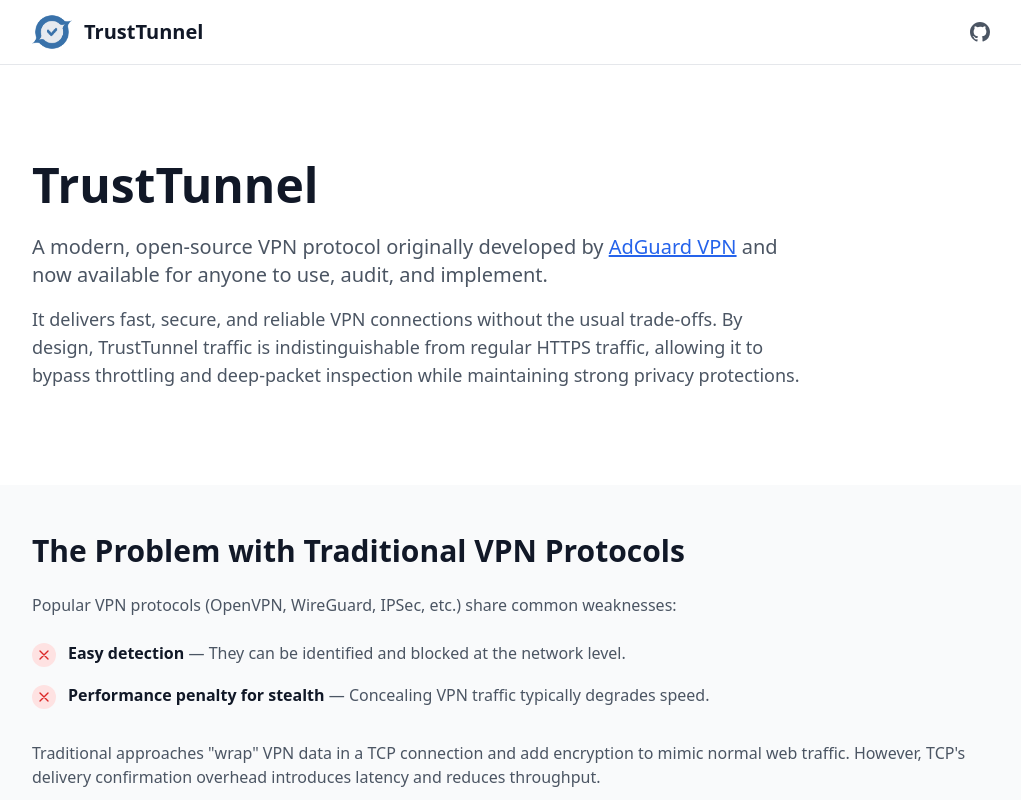
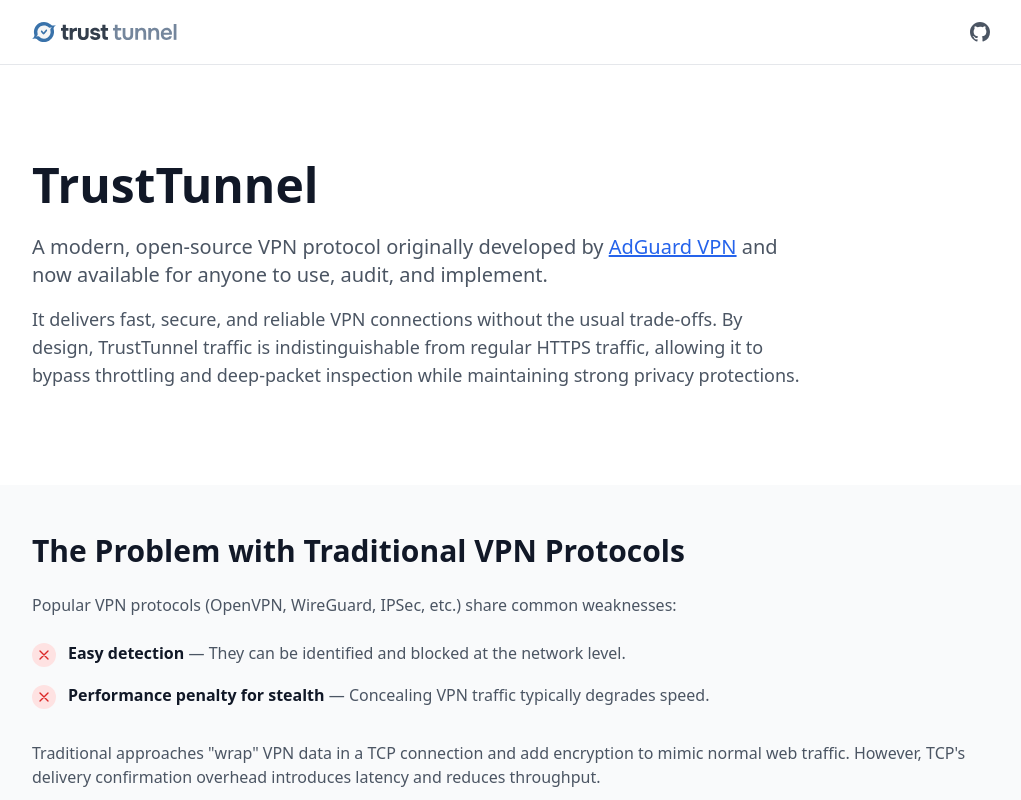
Before and after one commit to TrustTunnel/trusttunnel.org, a plain HTML site: page index.html in a window 1280 px wide. Shown: the top 800 px of the page, without its empty margins (128-1149 px from the left). Drawn offline with nearby package versions, Linux system fonts and the light colour scheme.

Commit message:
Use new logo

```diff
--- a/index.html
+++ b/index.html
@@ -13,9 +13,8 @@
     <nav class="border-b border-gray-200">
         <div class="max-w-5xl mx-auto px-4 sm:px-6 lg:px-8">
             <div class="flex justify-between items-center h-16">
-                <a href="index.html" class="flex items-center space-x-3">
-                    <img src="assets/logo.png" alt="TrustTunnel Logo" class="h-10 w-10">
-                    <span class="text-xl font-semibold text-gray-900">TrustTunnel</span>
+                <a href="index.html" class="flex items-center">
+                    <img src="assets/logo.svg" alt="TrustTunnel" class="h-6">
                 </a>
                 <a href="https://github.com/TrustTunnel/TrustTunnel" target="_blank" rel="noopener noreferrer" class="text-gray-600 hover:text-gray-900">
                     <svg class="h-6 w-6" fill="currentColor" viewBox="0 0 24 24">
```
Also changed, not shown: privacy.html (+2 -3 lines), assets/logo.svg (added).
